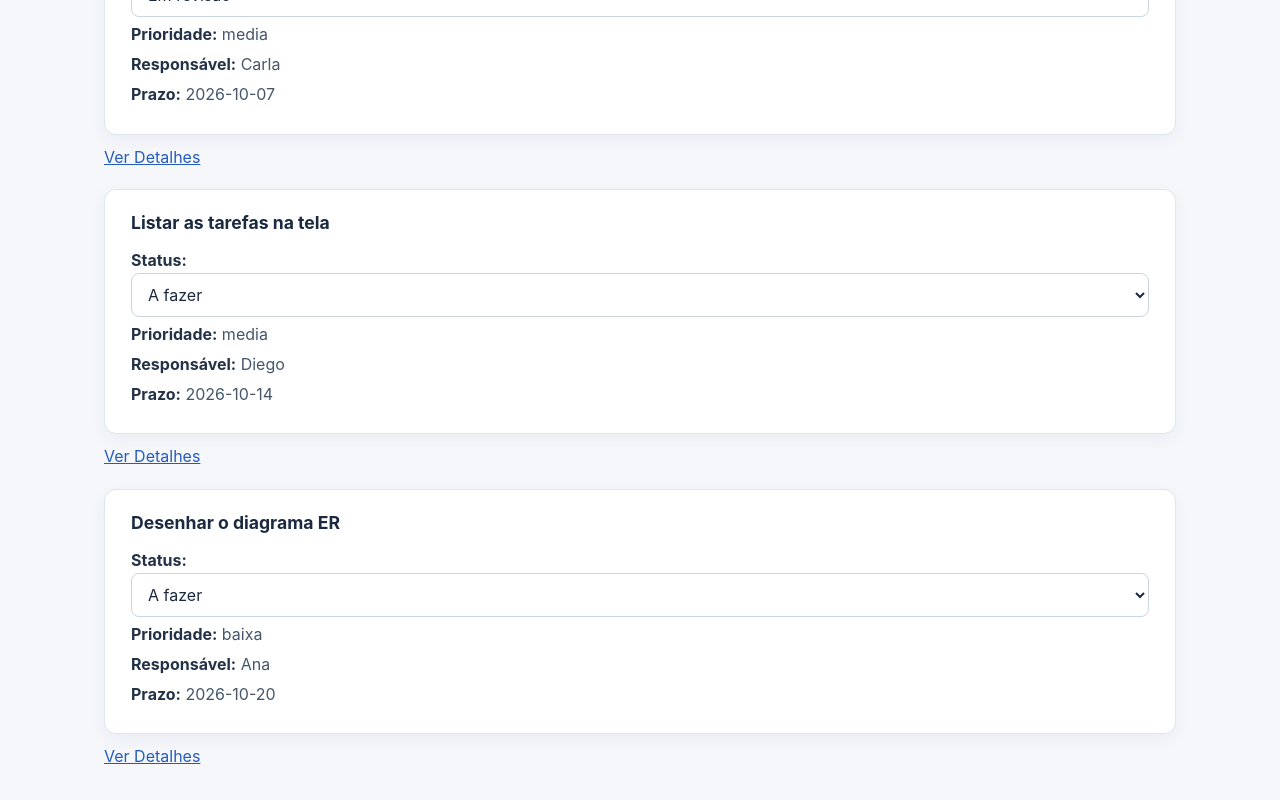
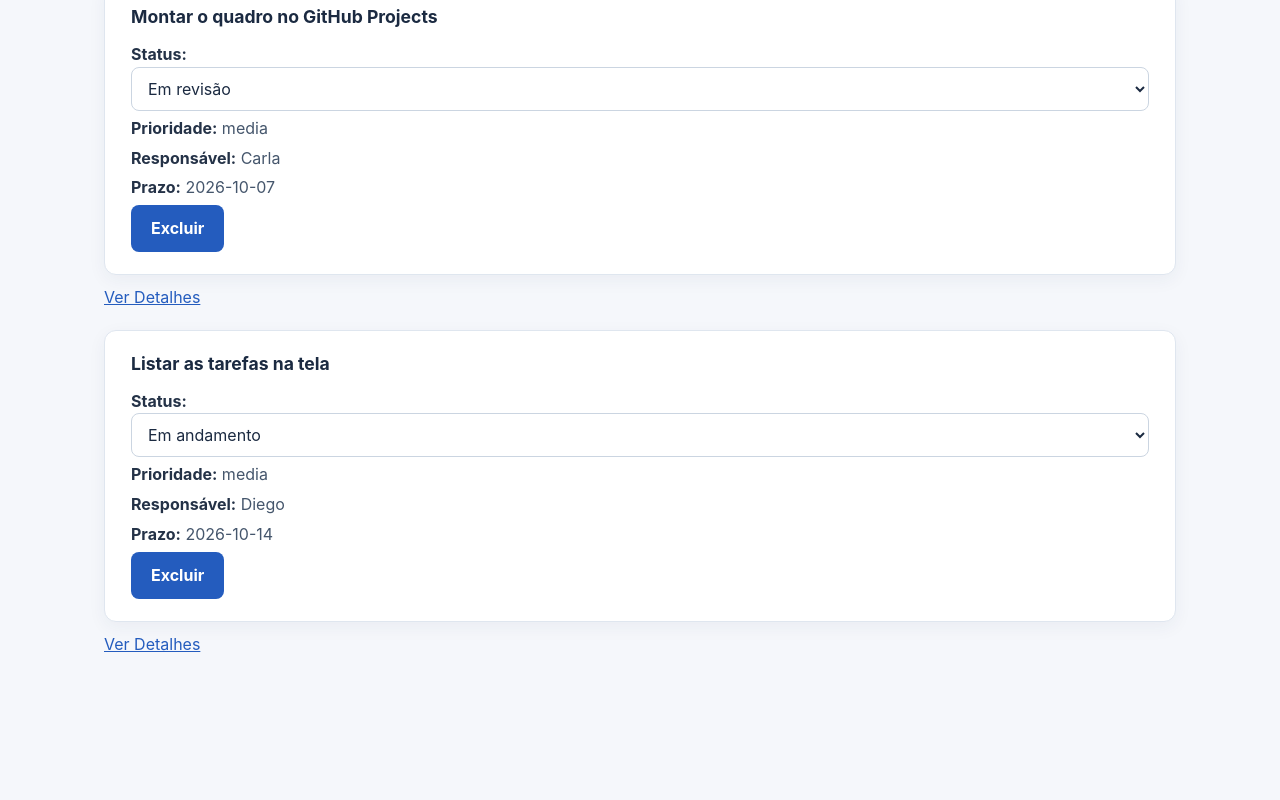
Before and after one commit to reginaldoandrade-inf/Desenvolvimento-FrontEnd-5N-Deploy, a React (Vite) app: page / in a window 1280 px wide. Shown: the part 1182-1982 px from the top of the page. After the commit the page ends 1926 px from the top, so only its background shows below. Built offline with nearby package versions, Linux system fonts and the light colour scheme; data requests are answered from the project's data file.

Commit message:
feat: Excluir tarefa com confirmação

```diff
--- a/db.json
+++ b/db.json
@@ -51,20 +51,11 @@
       "projetoId": "1",
       "titulo": "Listar as tarefas na tela",
       "descricao": "Primeira entrega do Marco 2",
-            "status": "a-fazer",
+      "status": "em-andamento",
       "prioridade": "media",
       "responsavel": "Diego",
       "prazo": "2026-10-14"
-        },
-        {
-            "id": "5",
-            "projetoId": "2",
-            "titulo": "Desenhar o diagrama ER",
-            "descricao": "Entidades livro, leitor e empréstimo",
-            "status": "a-fazer",
-            "prioridade": "baixa",
-            "responsavel": "Ana",
-            "prazo": "2026-10-20"
     }
-    ]
+  ],
+  "$schema": "./node_modules/json-server/schema.json"
 }
--- a/src/components/TarefaCard.tsx
+++ b/src/components/TarefaCard.tsx
@@ -1,6 +1,6 @@
 import { useState } from 'react'
 import { useTarefas } from '../context/useTarefas'
-import { atualizarTarefa } from '../services/api'
+import { atualizarTarefa, excluirTarefa } from '../services/api'
 import type { Status, Tarefa } from '../tipos'
 
 type Props = {
@@ -15,8 +15,9 @@ const opcoesStatus: { value: Status; label: string }[] = [
 ]
 
 export function TarefaCard({ tarefa }: Props) {
-  const { tarefas, atualizarTarefaNoEstado } = useTarefas()
+  const { tarefas, atualizarTarefaNoEstado, removerTarefaNoEstado } = useTarefas()
   const [salvando, setSalvando] = useState(false)
+  const [excluindo, setExcluindo] = useState(false)
   const [erro, setErro] = useState<string | null>(null)
 
   const tarefaAtual = tarefas.find((item) => item.id === tarefa.id) ?? tarefa
@@ -34,6 +35,25 @@ export function TarefaCard({ tarefa }: Props) {
       setErro('Não foi possível alterar o status. Tente novamente.')
     } finally {
       setSalvando(false)
+    }
+  }
+
+  async function handleExcluir() {
+    const confirmou = window.confirm(
+      'Tem certeza de que deseja excluir esta tarefa?',
+    )
+
+    if (!confirmou) return
+
+    setExcluindo(true)
+
+    try {
+      await excluirTarefa(tarefa.id)
+      removerTarefaNoEstado(tarefa.id)
+    } catch {
+      alert('Não foi possível excluir a tarefa.')
+    } finally {
+      setExcluindo(false)
     }
   }
 
@@ -59,6 +79,14 @@ export function TarefaCard({ tarefa }: Props) {
       <p><strong>Prioridade:</strong> {tarefaAtual.prioridade}</p>
       <p><strong>Responsável:</strong> {tarefaAtual.responsavel}</p>
       <p><strong>Prazo:</strong> {tarefaAtual.prazo}</p>
+
+      <button
+        type="button"
+        onClick={handleExcluir}
+        disabled={excluindo}
+      >
+        {excluindo ? 'Excluindo...' : 'Excluir'}
+      </button>
     </article>
   )
 }
--- a/src/context/TarefasContext.tsx
+++ b/src/context/TarefasContext.tsx
@@ -66,6 +66,12 @@ export function ProvedorTarefas({ children }: { children: ReactNode }) {
     )
   }, [])
 
+  const removerTarefaNoEstado = useCallback((id: string) => {
+    setTarefas((anteriores) =>
+      anteriores.filter((tarefa) => tarefa.id !== id)
+   )
+  }, [])
+
   const tarefasFiltradas = useMemo(() => {
     const busca = filtros.busca.trim().toLocaleLowerCase('pt-BR')
 
@@ -88,6 +94,7 @@ export function ProvedorTarefas({ children }: { children: ReactNode }) {
     recarregarTarefas,
     adicionarTarefaNoEstado,
     atualizarTarefaNoEstado,
+    removerTarefaNoEstado,
   }), [
     tarefas,
     tarefasFiltradas,
@@ -97,6 +104,7 @@ export function ProvedorTarefas({ children }: { children: ReactNode }) {
     recarregarTarefas,
     adicionarTarefaNoEstado,
     atualizarTarefaNoEstado,
+    removerTarefaNoEstado,
   ])
 
   return <ContextoTarefas.Provider value={valor}>{children}</ContextoTarefas.Provider>
--- a/src/context/useTarefas.ts
+++ b/src/context/useTarefas.ts
@@ -18,6 +18,7 @@ export type ValorContextoTarefas = {
   recarregarTarefas: () => Promise<void>
   adicionarTarefaNoEstado: (tarefa: Tarefa) => void
   atualizarTarefaNoEstado: (tarefa: Tarefa) => void
+  removerTarefaNoEstado: (id: string) => void
 }
 
 export const ContextoTarefas = createContext<ValorContextoTarefas | null>(null)
--- a/src/services/api.ts
+++ b/src/services/api.ts
@@ -88,3 +88,16 @@ export function atualizarProjeto(
     dados,
   )
 }
+
+export async function excluirTarefa(id: string): Promise<void> {
+  const resposta = await fetch(
+    `${API_URL}/tarefas/${encodeURIComponent(id)}`,
+    {
+      method: 'DELETE',
+    }
+  )
+
+  if (!resposta.ok) {
+    throw new Error('Não foi possível excluir a tarefa.')
+  }
+}
```
Lines whose indentation alone changed are shown as unchanged.
